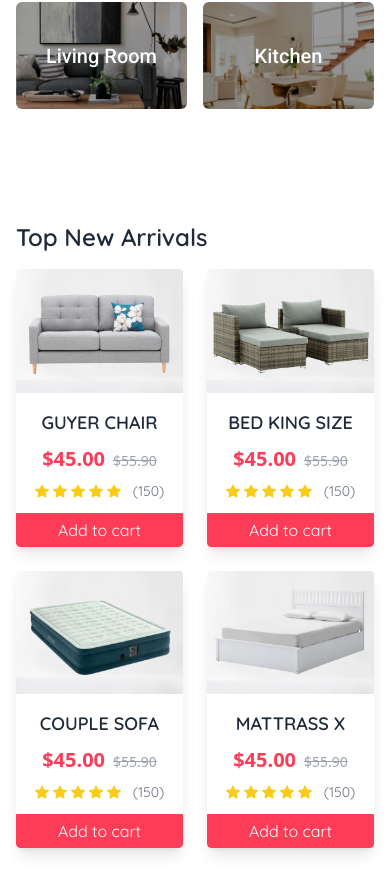
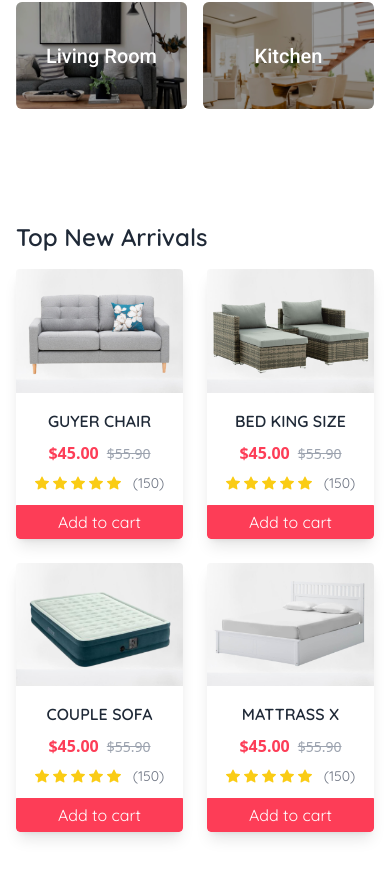
Before and after one commit to Michael-Builds/Kemsey-Ecommerce, a React (Vite) app: page / in a window 390 px wide. Shown: the part 1271-2165 px from the top of the page. Built offline with nearby package versions, Linux system fonts and the light colour scheme.

Commit message:
Working on HomePage

```diff
--- a/src/pages/home/component/TopNewArrival.jsx
+++ b/src/pages/home/component/TopNewArrival.jsx
@@ -62,10 +62,10 @@ const TopNewArrival = () => {
                         </div>
                         <div className="pt-4 pb-3 px-4">
                             <a href="#">
-                                <h4 className="uppercase font-semibold text-lg font-quicksand text-center mb-2 text-gray-800 hover:text-primary transition">{product.title}</h4>
+                                <h4 className="uppercase font-semibold md:text-lg text-md font-quicksand text-center mb-2 text-gray-800 hover:text-primary transition">{product.title}</h4>
                             </a>
                             <div className="flex items-baseline items-center justify-center mb-1 space-x-2 ">
-                                <p className="text-xl text-primary font-semibold text-center">{product.price}</p>
+                                <p className="md:text-xl text-md text-primary font-semibold text-center">{product.price}</p>
                                 <p className="text-sm text-gray-400 line-through text-center">{product.oldPrice}</p>
                             </div>
                             <div className="flex items-center  text-center justify-center mt-2">
```
